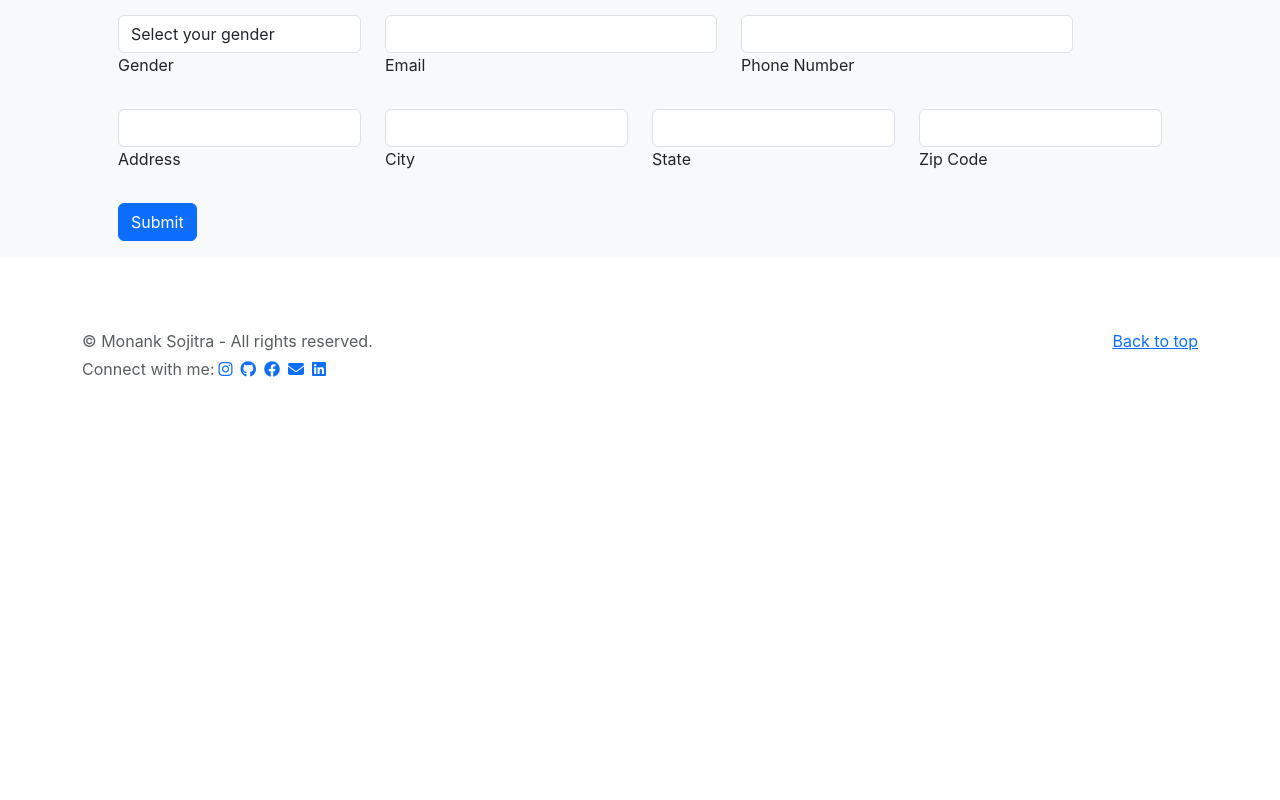
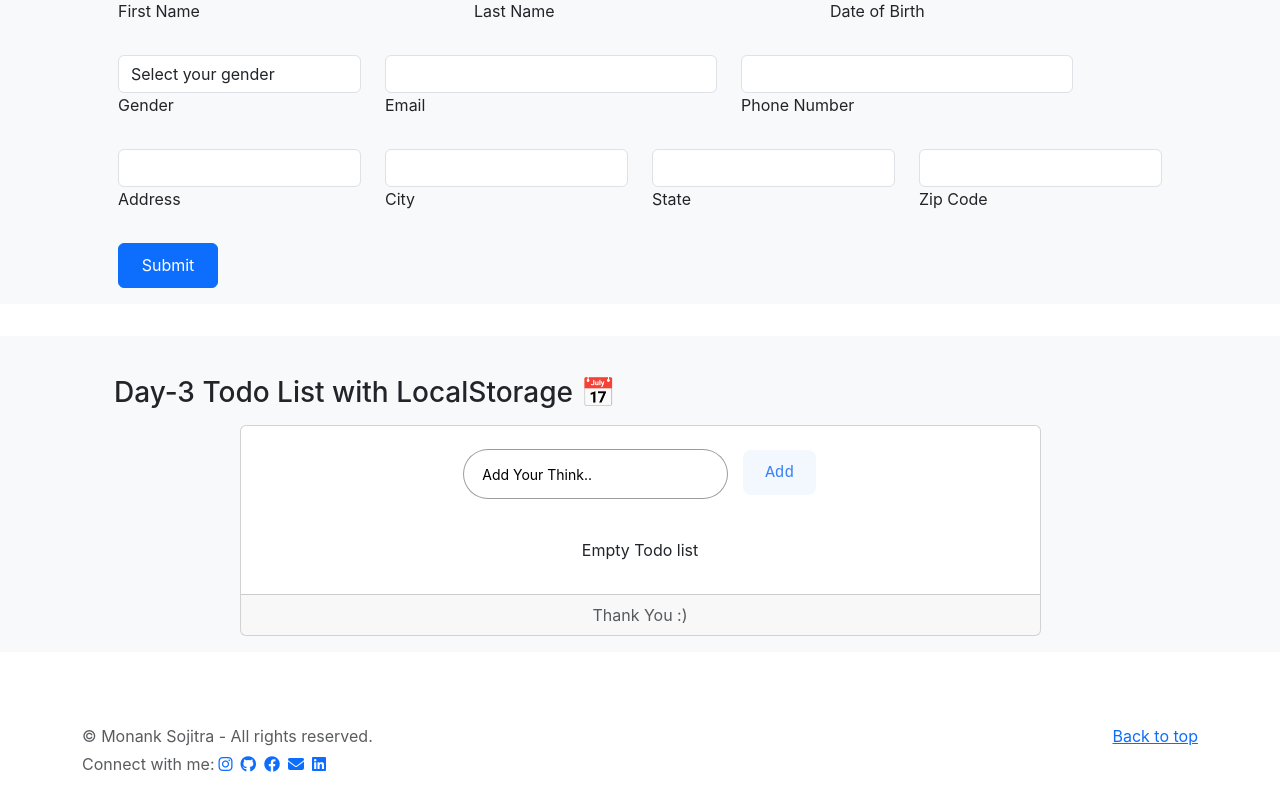
Before and after one commit to monanksojitra/30_day_30_mini_react_projects, a React (Create React App) app: page / in a window 1280 px wide. Shown: the part 1103-1903 px from the top of the page. Before the commit the page ends 1508 px from the top, so only its background shows below. Built offline with nearby package versions, Linux system fonts and the light colour scheme.

Commit message:
Day 3 down

```diff
--- a/src/App.js
+++ b/src/App.js
@@ -4,6 +4,7 @@ import Footer from "./components/Footer";
 import Header from "./components/Header";
 import Day1 from "./components/Day1.js";
 import Day2 from "./components/Day2";
+import Day3 from "./components/Day3";
 
 function App() {
   return (
@@ -25,6 +26,7 @@ function App() {
             </div>
           </div>
         </section>
+        {/* day 1 */}
         <div className="album bg-body-tertiary mb-5">
           <div className="container">
             <div className="row row-cols-12 row-cols-sm-2 row-cols-md-3 g-3">
@@ -36,6 +38,7 @@ function App() {
             </div>
           </div>
         </div>
+        {/* day 2 */}
         <div className="album bg-body-tertiary mb-5">
           <div className="container">
             <div className="row row-cols-12 row-cols-sm-2 row-cols-md-3 g-3">
@@ -47,10 +50,21 @@ function App() {
             </div>
           </div>
         </div>
+        {/* day 3 */}
+        <div className="album bg-body-tertiary mb-5">
+          <div className="container">
+            <div className="row row-cols-12 row-cols-sm-2 row-cols-md-3 g-3">
+              <div className="cover-container d-flex w-100 h-100 p-3 mx-auto flex-column">
+                <main className="px-3">
+                  <Day3 />
+                </main>
+              </div>
+            </div>
+          </div>
+        </div>
       </main>
       <Footer />
     </>
   );
 }
-
 export default App;
--- /dev/null
+++ b/src/components/Day3.css
@@ -0,0 +1,70 @@
+.input__email {
+  width: 100%;
+  padding: 12px 18px;
+  font-size: 16px;
+  font-family: inherit;
+  box-shadow: 0 0 0 1px #9c9c9c;
+  border: none;
+  border-radius: 25px;
+  background-color: #ffffff;
+  transition: all 0.3s;
+}
+
+.input__email::placeholder {
+  color: #000000;
+  font-size: 14px;
+}
+
+.input__email:focus {
+  outline: none;
+  box-shadow: 0 0 10px 1px #909090;
+  border: none;
+  transition: all 0.3s;
+}
+
+.oneline {
+  display: flex;
+}
+
+button {
+  font-family: monospace;
+  background-color: #f3f7fe;
+  color: #3b82f6;
+  border: none;
+  border-radius: 8px;
+  width: 100px;
+  height: 45px;
+  transition: 0.3s;
+}
+
+button:hover {
+  background-color: #3b82f6;
+  box-shadow: 0 0 0 5px #3b83f65f;
+  color: #fff;
+}
+
+ul {
+  width: 35rem;
+}
+.list-data {
+  display: flex;
+}
+.list-data p {
+  width: 30rem;
+}
+
+.btnt {
+  background-color: transparent;
+  position: relative;
+  border: none;
+}
+
+.icon {
+  transform: scale(1.2);
+  transition: .2s linear;
+}
+
+
+.btnt:hover > .icon path {
+  fill: rgb(168, 7, 7);
+}
--- /dev/null
+++ b/src/components/Day3.js
@@ -0,0 +1,105 @@
+import React, { useState, useEffect } from "react";
+import { ToastContainer, toast } from "react-toastify";
+import "react-toastify/dist/ReactToastify.css";
+import "./Day3.css";
+const Day3 = () => {
+  const [todos, setTodos] = useState([]);
+  const [newTodo, setNewTodo] = useState("");
+
+  useEffect(() => {
+    // Fetch Todo items from local storage on component mount
+    const storedTodos = localStorage.getItem("todos");
+    if (storedTodos) {
+      setTodos(JSON.parse(storedTodos));
+    }
+  }, []);
+
+  useEffect(() => {
+    // Update local storage when the todos state changes
+    localStorage.setItem("todos", JSON.stringify(todos));
+  }, [todos]);
+
+  const handleChange = (e) => {
+    setNewTodo(e.target.value);
+  };
+
+  const addTodo = () => {
+    if (newTodo.trim() !== "") {
+      setTodos((prevTodos) => [
+        ...prevTodos,
+        { id: Date.now(), text: newTodo.trim() },
+      ]);
+      setNewTodo("");
+      // Show toast notification for successful addition
+      toast.success("Todo added successfully!");
+    }
+  };
+
+  const deleteTodo = (id) => {
+    setTodos((prevTodos) => prevTodos.filter((todo) => todo.id !== id));
+  };
+
+  return (
+    <>
+      <h3 className="p-2">Day-3 Todo List with LocalStorage 📅</h3>
+      <div className="card text-center w-75 m-auto">
+        <div className="input-group w-50 m-auto">
+          <div className="form-floating m-3 oneline">
+            <input
+              type="email"
+              id="email-id"
+              name="email-id"
+              class="input__email m-2"
+              placeholder="Add Your Think.."
+              required=""
+              value={newTodo}
+              onChange={handleChange}
+            />
+
+            <button className="m-2" onClick={addTodo}>
+              Add
+            </button>
+          </div>
+        </div>
+        <div className="card-body m-auto">
+          {todos.length === 0 ? (
+            <p className="empty-list-message">Empty Todo list</p>
+          ) : (
+            <ul class="list-group">
+              {todos.map((todo) => (
+                <li
+                  class="list-group-item  list-data border mb-1"
+                  key={todo.id}
+                >
+                  <p className="my-2">{todo.text}</p>
+                  <a
+                    type="butten"
+                    className="btnt mt-1"
+                    onClick={() => deleteTodo(todo.id)}
+                  >
+                    <svg
+                      viewBox="0 0 15 17.5"
+                      height="17.5"
+                      width="15"
+                      xmlns="http://www.w3.org/2000/svg"
+                      className="icon"
+                    >
+                      <path
+                        transform="translate(-2.5 -1.25)"
+                        d="M15,18.75H5A1.251,1.251,0,0,1,3.75,17.5V5H2.5V3.75h15V5H16.25V17.5A1.251,1.251,0,0,1,15,18.75ZM5,5V17.5H15V5Zm7.5,10H11.25V7.5H12.5V15ZM8.75,15H7.5V7.5H8.75V15ZM12.5,2.5h-5V1.25h5V2.5Z"
+                        id="Fill"
+                      ></path>
+                    </svg>
+                  </a>
+                </li>
+              ))}
+            </ul>
+          )}
+        </div>
+        <div className="card-footer text-muted">Thank You :)</div>
+      </div>
+    </>
+  );
+};
+
+export default Day3;
```
